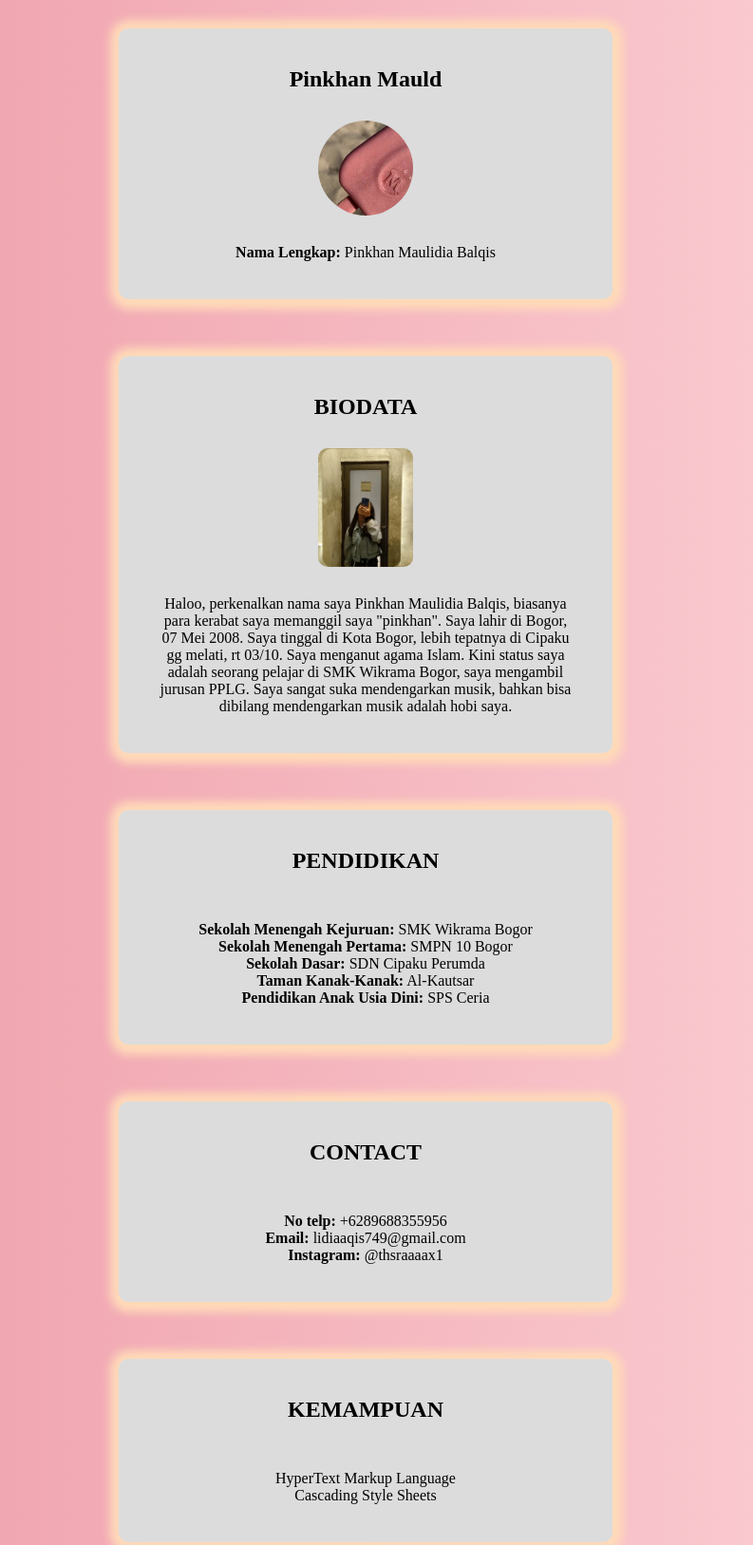
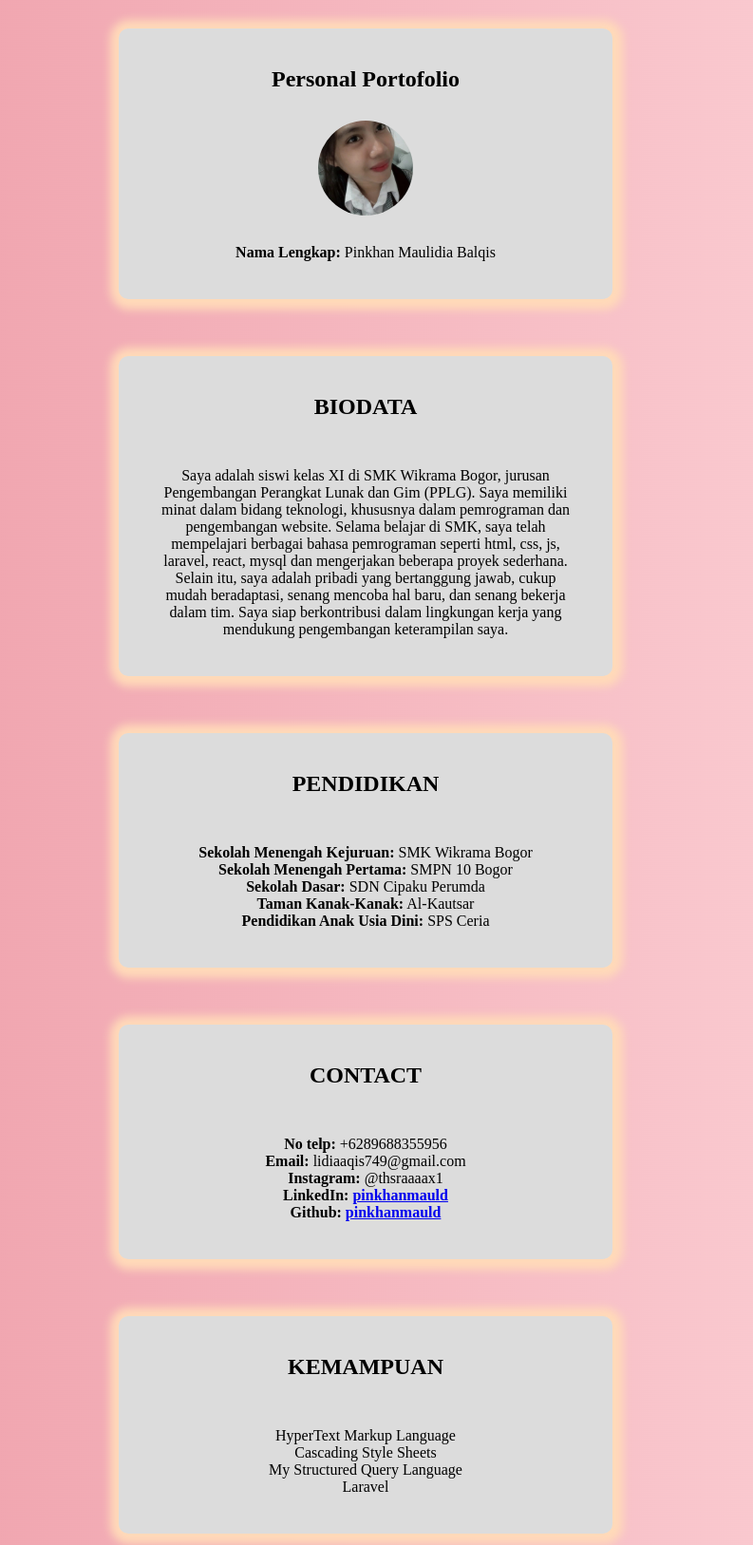
Before and after one commit to PinkhanMauld/pinkhanportofolio, a plain HTML site: page index.html in a window 1280 px wide. Shown: the part 100-1727 px from the top of the page at 95% size, without its empty margins (255-1048 px from the left). Drawn offline with Linux system fonts and the light colour scheme.

Commit message:
portofolio

```diff
--- a/index.html
+++ b/index.html
@@ -30,15 +30,15 @@
    <main>
     <div class="flexbox">
         <aside class="item1">
-            <h1 id="Biodata">Pinkhan Mauld</h1>
-            <img src="hehe.jpg" alt="">
+            <h1 id="Biodata">Personal Portofolio</h1>
+            <img src="  A5.jpg" alt="">
             <p><b>Nama Lengkap: </b>Pinkhan Maulidia Balqis</p>
         </aside>
 
         <article class="item1">
             <h1 id="Pendidikan">BIODATA</h1>
-            <img src="abtme1.jpg" alt="">
-            <p>Haloo, perkenalkan nama saya Pinkhan Maulidia Balqis, biasanya para kerabat saya memanggil saya "pinkhan". Saya lahir di Bogor, 07 Mei 2008. Saya tinggal di Kota Bogor, lebih tepatnya di Cipaku gg melati, rt 03/10. Saya menganut agama Islam. Kini status saya adalah seorang pelajar di SMK Wikrama Bogor, saya mengambil jurusan PPLG. Saya sangat suka mendengarkan musik, bahkan bisa dibilang mendengarkan musik adalah hobi saya.</p>
+
+            <p>Saya adalah siswi kelas XI di SMK Wikrama Bogor, jurusan Pengembangan Perangkat Lunak dan Gim (PPLG). Saya memiliki minat dalam bidang teknologi, khususnya dalam pemrograman dan pengembangan website. Selama belajar di SMK, saya telah mempelajari berbagai bahasa pemrograman seperti html, css, js, laravel, react, mysql dan mengerjakan beberapa proyek sederhana. Selain itu, saya adalah pribadi yang bertanggung jawab, cukup mudah beradaptasi, senang mencoba hal baru, dan senang bekerja dalam tim. Saya siap berkontribusi dalam lingkungan kerja yang mendukung pengembangan keterampilan saya.</p>
         </article>
 
         <article class="item1">
@@ -54,13 +54,19 @@
             <h1 id="Kemampuan">CONTACT</h1>
             <p><b>No telp:</b> +6289688355956 <br>
                 <b>Email:</b> lidiaaqis749@gmail.com <br>
-                <b>Instagram:</b> @thsraaaax1</p>
+                <b>Instagram:</b> @thsraaaax1 <br>
+                <b>LinkedIn: <a href="https://www.linkedin.com/in/pinkhanmauld/">pinkhanmauld</a></b><br>
+                <b>Github: <a href="https://github.com/PinkhanMauld">pinkhanmauld</a></b>
+               <!-- <a style="text-align: center;font-weight: bold;" href="https://www.linkedin.com/in/pinkhanmauld/" >LinkedIn:</a> -->
+            </p>
         </article>
 
         <article class="item1">
             <h1>KEMAMPUAN</h1>
             <p>HyperText Markup Language<br>
-                Cascading Style Sheets</p>
+                Cascading Style Sheets <br>
+                My Structured Query Language <br>
+                Laravel</p>
         </article>
     </div>
    </main>
--- a/style.css
+++ b/style.css
@@ -34,11 +34,11 @@ li {
     margin: 10px;
 }
 
-a {
+/* a {
     display: flex;
     color: brown;
     text-decoration: none;
-}
+} */
 
 ul li:hover{
     background-color: rgba(165, 42, 42, 0.433);
@@ -79,6 +79,7 @@ main {
     padding: 10px;
     margin-left: auto;
     margin-right: auto;
+    text-align: center;
 
 
 }
@@ -103,6 +104,8 @@ aside img {
     padding: 20px;
 }
 
+
+
 .flexbox {
     display: flex;
     flex-wrap: wrap;
```
Also changed, not shown: A5.jpg (added), Mystic.jpg (added), a2.jpg (added), a3.jpg (added), a4.jpg (added), a6.jpg (added).
